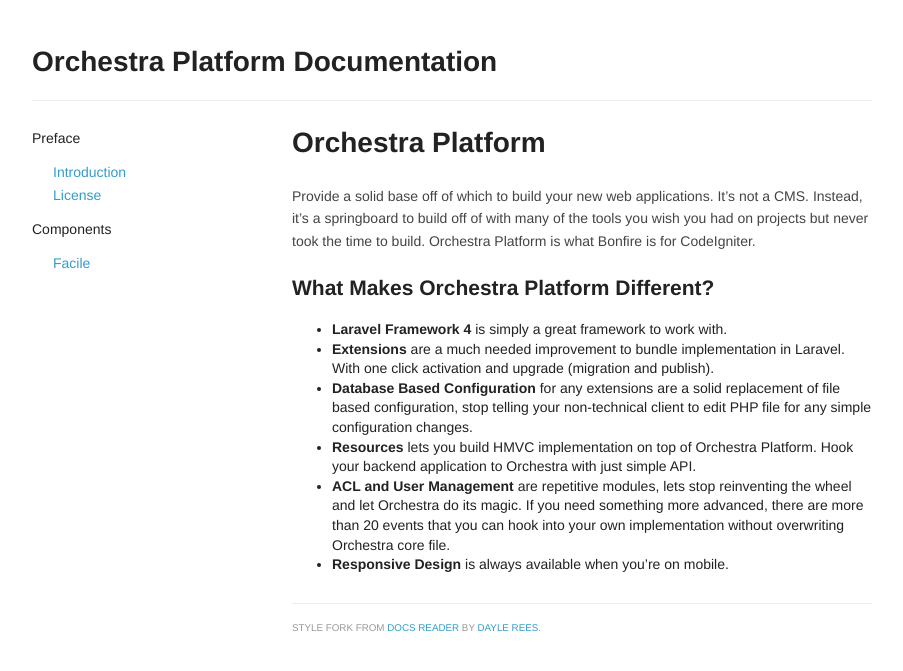
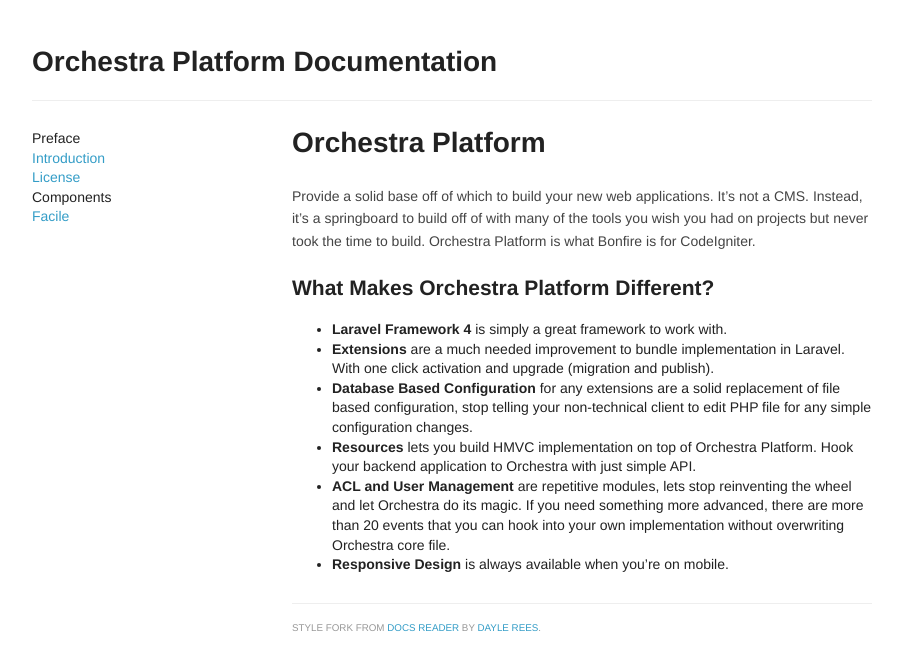
Before and after one commit to orchestral/docs, a Jekyll site: the page built from index.html, in a window 1280 px wide. Shown: the top 671 px of the page, without its empty margins (188-1091 px from the left). Built offline with Jekyll 4.4.1, drawn with Linux system fonts in a browser that asks for light colours; nearby versions of some CDN libraries; Markdown is read by kramdown in place of the engine named in the settings.

```diff
--- a/_includes/sidebar.md
+++ b/_includes/sidebar.md
@@ -1,7 +1,7 @@
-- Preface
-    - [Introduction](/)
-    - [License](/pages/license)
-- Components
-    - [Facile](/pages/components/facile)
+* Preface
+ - [Introduction](/)
+ - [License](/pages/license)
+* Components
+ - [Facile](/pages/components/facile)
 
 &nbsp;
```
